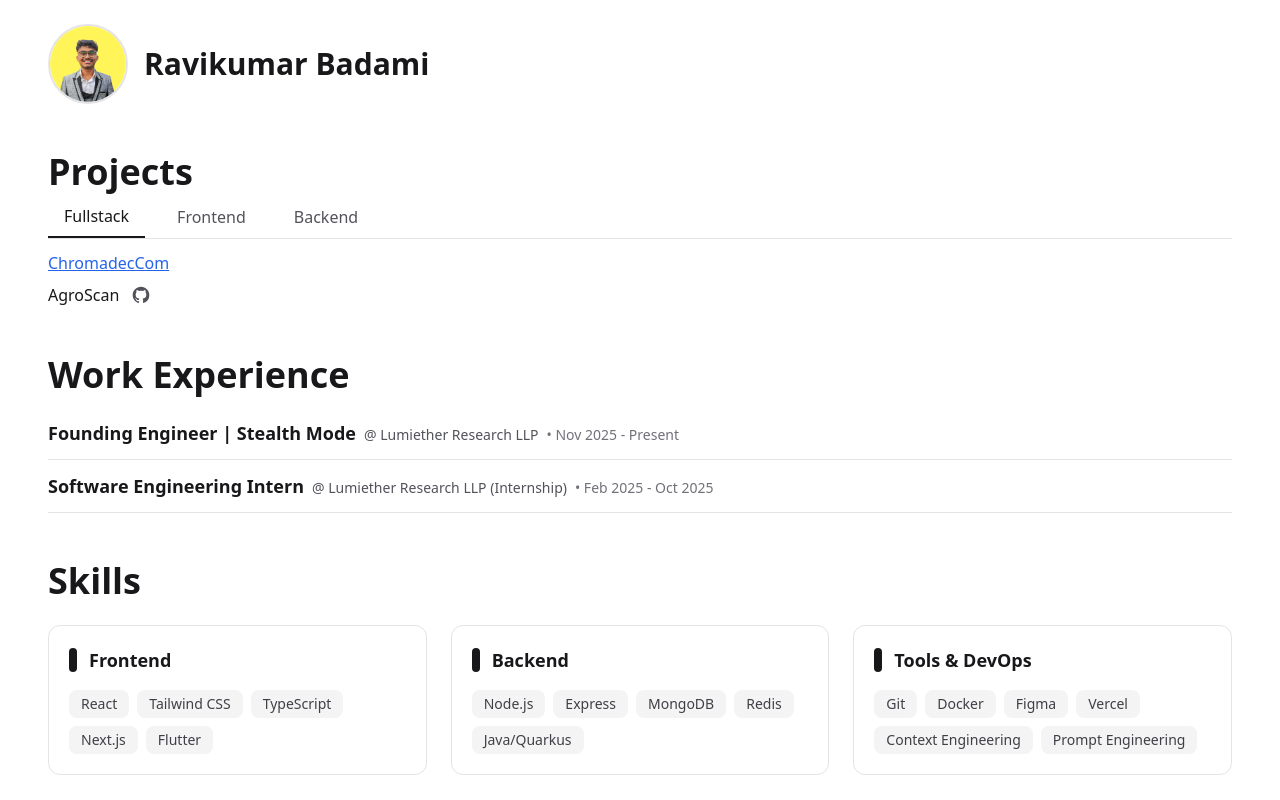
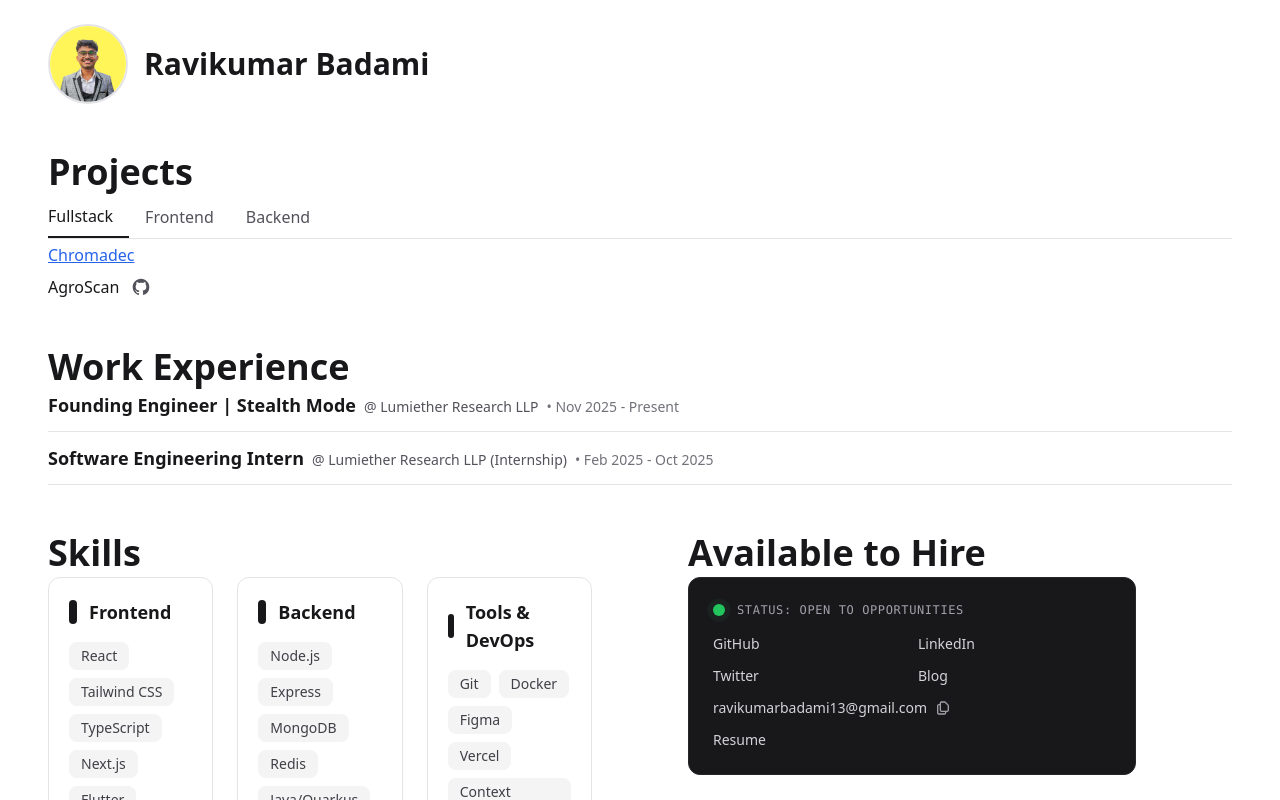
Before and after one commit to Ravi-Badami/Portfolio, a React (Vite) app in the folder portfolio/: page / in a window 1280 px wide. Shown: the top 800 px of the page. Built offline with nearby package versions, Linux system fonts and the light colour scheme.

Commit message:
finalized ui

```diff
--- a/portfolio/src/components/Body.jsx
+++ b/portfolio/src/components/Body.jsx
@@ -11,8 +11,11 @@ const Body = () => {
       <Hero />
       <Projects />
       <Experience />
-      <Skills />
-      <Contact />
+      {/* Skills and Available to Hire side by side on desktop */}
+      <div className="grid grid-cols-1 md:grid-cols-2 gap-0">
+        <Skills />
+        <Contact />
+      </div>
     </div>
   );
 };
--- a/portfolio/src/components/Contact/Index.jsx
+++ b/portfolio/src/components/Contact/Index.jsx
@@ -12,7 +12,7 @@ const Contact = () => {
 
   return (
     <section id="contact" className="pt-4 pb-4 md:pt-6 md:pb-6 px-4 md:px-8 lg:px-12">
-      <h2 className="text-2xl md:text-4xl font-bold text-zinc-900 mb-6">Available to Hire</h2>
+      <h2 className="text-2xl md:text-4xl font-bold text-zinc-900 mb-1">Available to Hire</h2>
 
       <div className="md:max-w-md">
         <div className="bg-zinc-900 rounded-xl p-6 border border-zinc-800">
--- a/portfolio/src/components/Experience/Index.jsx
+++ b/portfolio/src/components/Experience/Index.jsx
@@ -4,7 +4,7 @@ import { experienceData } from '../../utils/content';
 const Experience = () => {
   return (
     <section id="experience" className="pt-4 pb-4 md:pt-6 md:pb-6 px-4 md:px-8 lg:px-12">
-      <h2 className="text-2xl md:text-4xl font-bold text-zinc-900 mb-6">Work Experience</h2>
+      <h2 className="text-2xl md:text-4xl font-bold text-zinc-900 mb-1">Work Experience</h2>
 
       <div className="space-y-3">
         {experienceData.map((exp, index) => (
--- a/portfolio/src/components/Projects/Index.jsx
+++ b/portfolio/src/components/Projects/Index.jsx
@@ -12,12 +12,12 @@ const Projects = () => {
       <h2 className="text-2xl md:text-4xl font-bold text-zinc-900 mb-3">Projects</h2>
 
       {/* Tab Navigation */}
-      <div className="flex gap-4 mb-3 border-b border-zinc-200">
+      <div className="flex gap-4 mb-1 border-b border-zinc-200">
         {tabs.map((tab) => (
           <button
             key={tab}
             onClick={() => setActiveTab(tab)}
-            className={`pb-2 px-4 font-medium transition-all ${
+            className={`pb-2 pr-4 font-medium transition-all ${
               activeTab === tab
                 ? 'text-zinc-900 border-b-2 border-zinc-900'
                 : 'text-zinc-600 hover:text-zinc-900'
--- a/portfolio/src/components/Skills/Index.jsx
+++ b/portfolio/src/components/Skills/Index.jsx
@@ -4,7 +4,7 @@ import { skillsData } from '../../utils/content';
 const Skills = () => {
   return (
     <section id="skills" className="pt-4 pb-4 md:pt-6 md:pb-6 px-4 md:px-8 lg:px-12">
-      <h2 className="text-2xl md:text-4xl font-bold text-zinc-900 mb-6">Skills</h2>
+      <h2 className="text-2xl md:text-4xl font-bold text-zinc-900 mb-1">Skills</h2>
 
       <div className="grid grid-cols-1 md:grid-cols-3 gap-6">
         {skillsData.map((category, idx) => (
--- a/portfolio/src/utils/content.js
+++ b/portfolio/src/utils/content.js
@@ -73,7 +73,7 @@ export const experienceData = [
 // Restored "TajBite" and "Netflix GPT" as per user request.
 export const projectsData = [
   {
-    title: "ChromadecCom",
+    title: "Chromadec",
     description: "A luxury art platform connecting clients and artists for custom commissions and ready-made sales. Specialized in high-end designs starting at ₹20,000, ensuring a premium experience with exclusive packaging and delivery.",
     tags: ["Next.js", "TypeScript", "Drizzle ORM", "Supabase", "Redis", "Zustand", "Vercel"],
     category: "Fullstack",
```
